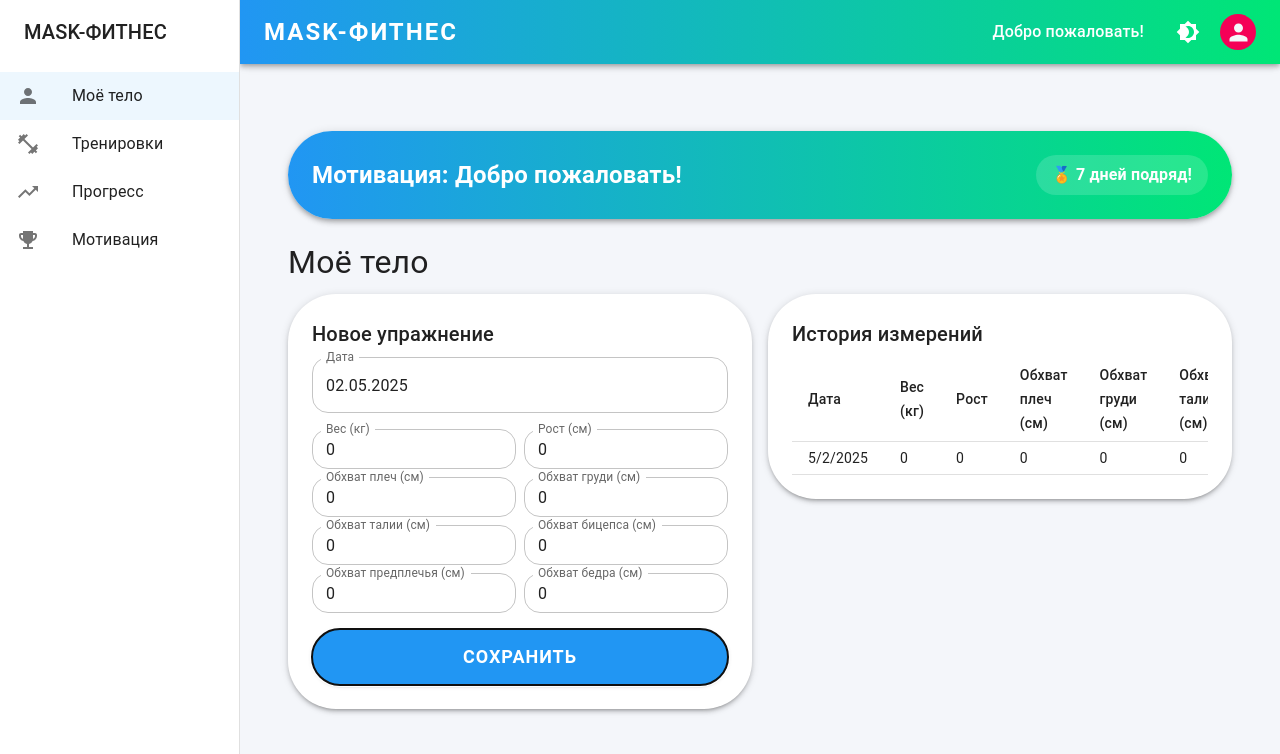
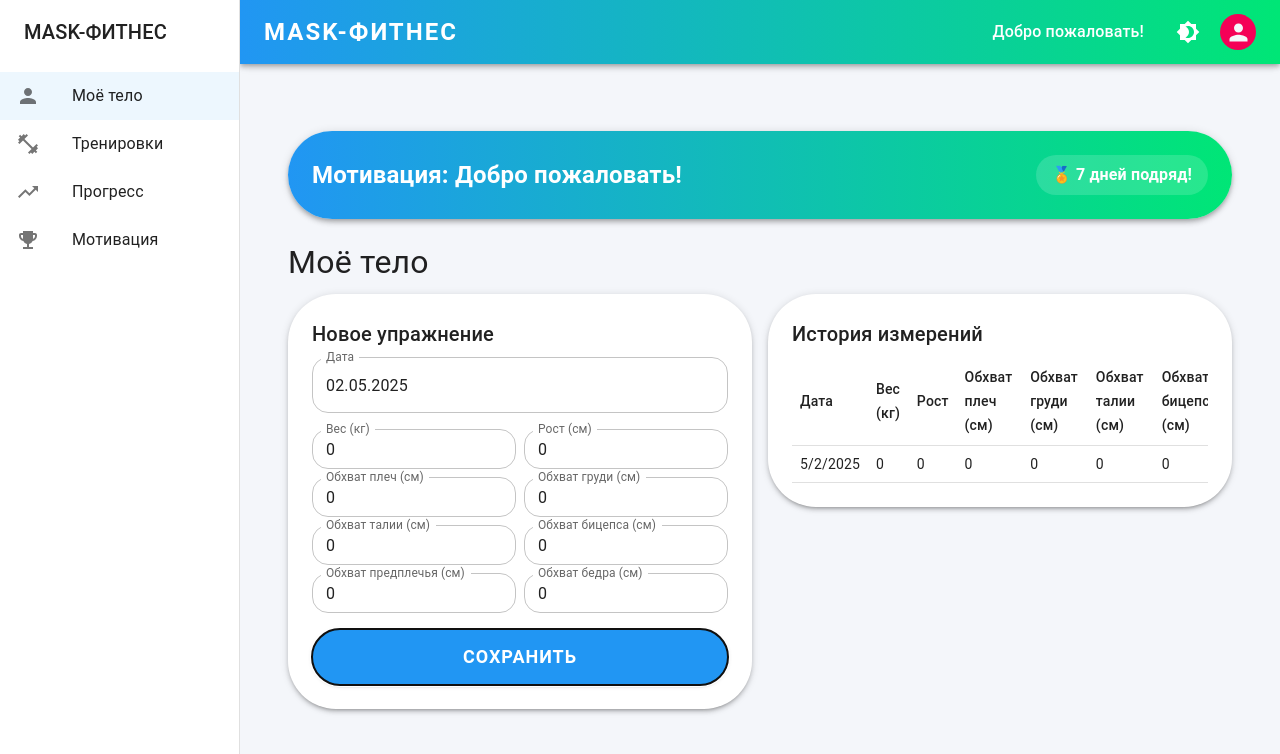
Before and after one commit to mask555670/MASK-FIT, a React (Vite) app: page / in a window 1280 px wide. Both pictures are taken after a click on the button "СОХРАНИТЬ". Shown: the top 754 px of the page. Built offline with nearby package versions, Linux system fonts and the light colour scheme.

Commit message:
Адаптация страницы Моё тело для мобильных устройств: вертикальная форма, компактная таблица, фиксированная кнопка

```diff
--- a/src/pages/MyBody.tsx
+++ b/src/pages/MyBody.tsx
@@ -101,90 +101,87 @@ export default function MyBody() {
 
         <Grid container spacing={2}>
           <Grid item xs={12} md={6}>
-            <Paper sx={{ p: { xs: 2, md: 3 }, borderRadius: 3, boxShadow: 3, mb: 3 }}>
-              <Typography variant="h6" gutterBottom>
+            <Paper sx={{ p: { xs: 1, md: 3 }, borderRadius: 3, boxShadow: 3, mb: 3 }}>
+              <Typography variant="h6" gutterBottom sx={{ fontSize: { xs: 16, md: 20 } }}>
                 {t('addExercise')}
               </Typography>
-
               <DatePicker
                 label={t('date')}
                 value={selectedDate}
                 onChange={(date) => handleDateChange(date as Date | null)}
                 renderInput={(params) => <TextField {...params} fullWidth sx={{ mb: 2 }} />}
               />
-
-              <Grid container spacing={1}>
-                <Grid item xs={6} sm={6}>
-                  <TextField fullWidth label={t('weight')} type="number" value={measurements.weight} onChange={handleInputChange('weight')} size="small" />
+              <Grid container spacing={1} direction={{ xs: 'column', sm: 'row' }}>
+                <Grid item xs={12} sm={6}>
+                  <TextField fullWidth label={t('weight')} type="number" value={measurements.weight} onChange={handleInputChange('weight')} size="small" sx={{ mb: { xs: 1, sm: 0 } }} />
                 </Grid>
-                <Grid item xs={6} sm={6}>
-                  <TextField fullWidth label="Рост (см)" type="number" value={measurements.height} onChange={handleInputChange('height')} size="small" />
+                <Grid item xs={12} sm={6}>
+                  <TextField fullWidth label="Рост (см)" type="number" value={measurements.height} onChange={handleInputChange('height')} size="small" sx={{ mb: { xs: 1, sm: 0 } }} />
                 </Grid>
-                <Grid item xs={6} sm={6}>
-                  <TextField fullWidth label={t('shoulders')} type="number" value={measurements.shoulders} onChange={handleInputChange('shoulders')} size="small" />
+                <Grid item xs={12} sm={6}>
+                  <TextField fullWidth label={t('shoulders')} type="number" value={measurements.shoulders} onChange={handleInputChange('shoulders')} size="small" sx={{ mb: { xs: 1, sm: 0 } }} />
                 </Grid>
-                <Grid item xs={6} sm={6}>
-                  <TextField fullWidth label={t('chest')} type="number" value={measurements.chest} onChange={handleInputChange('chest')} size="small" />
+                <Grid item xs={12} sm={6}>
+                  <TextField fullWidth label={t('chest')} type="number" value={measurements.chest} onChange={handleInputChange('chest')} size="small" sx={{ mb: { xs: 1, sm: 0 } }} />
                 </Grid>
-                <Grid item xs={6} sm={6}>
-                  <TextField fullWidth label={t('waist')} type="number" value={measurements.waist} onChange={handleInputChange('waist')} size="small" />
+                <Grid item xs={12} sm={6}>
+                  <TextField fullWidth label={t('waist')} type="number" value={measurements.waist} onChange={handleInputChange('waist')} size="small" sx={{ mb: { xs: 1, sm: 0 } }} />
                 </Grid>
-                <Grid item xs={6} sm={6}>
-                  <TextField fullWidth label={t('biceps')} type="number" value={measurements.biceps} onChange={handleInputChange('biceps')} size="small" />
+                <Grid item xs={12} sm={6}>
+                  <TextField fullWidth label={t('biceps')} type="number" value={measurements.biceps} onChange={handleInputChange('biceps')} size="small" sx={{ mb: { xs: 1, sm: 0 } }} />
                 </Grid>
-                <Grid item xs={6} sm={6}>
-                  <TextField fullWidth label={t('forearm')} type="number" value={measurements.forearm} onChange={handleInputChange('forearm')} size="small" />
+                <Grid item xs={12} sm={6}>
+                  <TextField fullWidth label={t('forearm')} type="number" value={measurements.forearm} onChange={handleInputChange('forearm')} size="small" sx={{ mb: { xs: 1, sm: 0 } }} />
                 </Grid>
-                <Grid item xs={6} sm={6}>
-                  <TextField fullWidth label={t('thigh')} type="number" value={measurements.thigh} onChange={handleInputChange('thigh')} size="small" />
+                <Grid item xs={12} sm={6}>
+                  <TextField fullWidth label={t('thigh')} type="number" value={measurements.thigh} onChange={handleInputChange('thigh')} size="small" sx={{ mb: { xs: 1, sm: 0 } }} />
                 </Grid>
               </Grid>
-
+              <Box sx={{ position: { xs: 'fixed', md: 'static' }, left: 0, bottom: 0, width: { xs: '100%', md: 'auto' }, zIndex: 1000, p: { xs: 1, md: 0 }, bgcolor: { xs: 'background.paper', md: 'transparent' }, boxShadow: { xs: 8, md: 0 } }}>
                 <Button
                   variant="contained"
                   color="primary"
                   onClick={handleSubmit}
-                sx={{ mt: 2, fontWeight: 600, borderRadius: 2, boxShadow: 2, letterSpacing: 1, py: 1.5, fontSize: { xs: 16, md: 18 } }}
-                fullWidth
+                  sx={{ mt: 2, fontWeight: 600, borderRadius: 2, boxShadow: 2, letterSpacing: 1, py: 1.5, fontSize: { xs: 16, md: 18 }, width: '100%' }}
                 >
                   {t('save')}
                 </Button>
+              </Box>
             </Paper>
           </Grid>
-
           <Grid item xs={12} md={6}>
-            <Paper sx={{ p: { xs: 2, md: 3 }, borderRadius: 3, boxShadow: 3, mb: 3 }}>
-              <Typography variant="h6" gutterBottom>
+            <Paper sx={{ p: { xs: 1, md: 3 }, borderRadius: 3, boxShadow: 3, mb: 3 }}>
+              <Typography variant="h6" gutterBottom sx={{ fontSize: { xs: 16, md: 20 } }}>
                 История измерений
               </Typography>
               <Box sx={{ width: '100%', overflowX: 'auto' }}>
                 <TableContainer>
-                  <Table size="small">
+                  <Table size="small" sx={{ minWidth: 600 }}>
                     <TableHead>
                       <TableRow>
-                        <TableCell>{t('date')}</TableCell>
-                        <TableCell>{t('weight')}</TableCell>
-                        <TableCell>Рост</TableCell>
-                        <TableCell>{t('shoulders')}</TableCell>
-                        <TableCell>{t('chest')}</TableCell>
-                        <TableCell>{t('waist')}</TableCell>
-                        <TableCell>{t('biceps')}</TableCell>
-                        <TableCell>{t('forearm')}</TableCell>
-                        <TableCell>{t('thigh')}</TableCell>
+                        <TableCell sx={{ fontSize: { xs: 12, md: 14 }, p: { xs: 0.5, md: 1 } }}>{t('date')}</TableCell>
+                        <TableCell sx={{ fontSize: { xs: 12, md: 14 }, p: { xs: 0.5, md: 1 } }}>{t('weight')}</TableCell>
+                        <TableCell sx={{ fontSize: { xs: 12, md: 14 }, p: { xs: 0.5, md: 1 } }}>Рост</TableCell>
+                        <TableCell sx={{ fontSize: { xs: 12, md: 14 }, p: { xs: 0.5, md: 1 } }}>{t('shoulders')}</TableCell>
+                        <TableCell sx={{ fontSize: { xs: 12, md: 14 }, p: { xs: 0.5, md: 1 } }}>{t('chest')}</TableCell>
+                        <TableCell sx={{ fontSize: { xs: 12, md: 14 }, p: { xs: 0.5, md: 1 } }}>{t('waist')}</TableCell>
+                        <TableCell sx={{ fontSize: { xs: 12, md: 14 }, p: { xs: 0.5, md: 1 } }}>{t('biceps')}</TableCell>
+                        <TableCell sx={{ fontSize: { xs: 12, md: 14 }, p: { xs: 0.5, md: 1 } }}>{t('forearm')}</TableCell>
+                        <TableCell sx={{ fontSize: { xs: 12, md: 14 }, p: { xs: 0.5, md: 1 } }}>{t('thigh')}</TableCell>
                       </TableRow>
                     </TableHead>
                     <TableBody>
                       {measurementsHistory.map((measurement, index) => (
                         <TableRow key={index}>
-                          <TableCell>{measurement.date.toLocaleDateString()}</TableCell>
-                          <TableCell>{measurement.weight}</TableCell>
-                          <TableCell>{measurement.height}</TableCell>
-                          <TableCell>{measurement.shoulders}</TableCell>
-                          <TableCell>{measurement.chest}</TableCell>
-                          <TableCell>{measurement.waist}</TableCell>
-                          <TableCell>{measurement.biceps}</TableCell>
-                          <TableCell>{measurement.forearm}</TableCell>
-                          <TableCell>{measurement.thigh}</TableCell>
+                          <TableCell sx={{ fontSize: { xs: 12, md: 14 }, p: { xs: 0.5, md: 1 } }}>{measurement.date.toLocaleDateString()}</TableCell>
+                          <TableCell sx={{ fontSize: { xs: 12, md: 14 }, p: { xs: 0.5, md: 1 } }}>{measurement.weight}</TableCell>
+                          <TableCell sx={{ fontSize: { xs: 12, md: 14 }, p: { xs: 0.5, md: 1 } }}>{measurement.height}</TableCell>
+                          <TableCell sx={{ fontSize: { xs: 12, md: 14 }, p: { xs: 0.5, md: 1 } }}>{measurement.shoulders}</TableCell>
+                          <TableCell sx={{ fontSize: { xs: 12, md: 14 }, p: { xs: 0.5, md: 1 } }}>{measurement.chest}</TableCell>
+                          <TableCell sx={{ fontSize: { xs: 12, md: 14 }, p: { xs: 0.5, md: 1 } }}>{measurement.waist}</TableCell>
+                          <TableCell sx={{ fontSize: { xs: 12, md: 14 }, p: { xs: 0.5, md: 1 } }}>{measurement.biceps}</TableCell>
+                          <TableCell sx={{ fontSize: { xs: 12, md: 14 }, p: { xs: 0.5, md: 1 } }}>{measurement.forearm}</TableCell>
+                          <TableCell sx={{ fontSize: { xs: 12, md: 14 }, p: { xs: 0.5, md: 1 } }}>{measurement.thigh}</TableCell>
                         </TableRow>
                       ))}
                     </TableBody>
```
Lines whose indentation alone changed are shown as unchanged.
